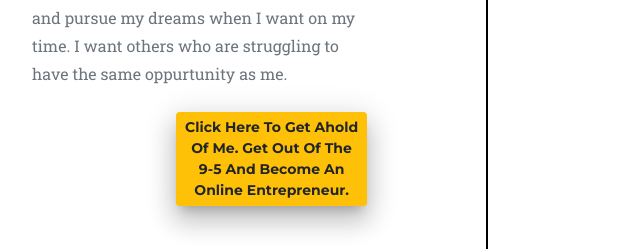
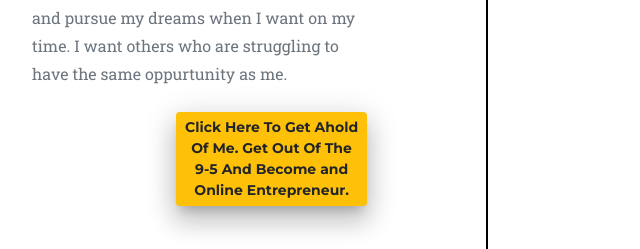
Before and after one commit to kadekhalifa/index, a plain HTML site: page index.html in a window 1280 px wide. Shown: the part 2608-2857 px from the top of the page, 153-793 px from the left. Drawn offline with Linux system fonts and the light colour scheme; a web font is replaced by a local one.

Commit message:
Add files via upload

```diff
--- a/index.html
+++ b/index.html
@@ -147,7 +147,7 @@
                               </p>
                               <br>
                               <p>
-                                <a href="mailto:itskadekhalifa@gmail.com" class="btn btn-warning btn-sm button-shadow"><strong>Click Here To Get Ahold <br> Of Me. Get Out Of The <br> 9-5 And Become An <br> Online Entrepreneur.</a></strong>
+                                <a href="mailto:itskadekhalifa@gmail.com" class="btn btn-warning btn-sm button-shadow"><strong>Click Here To Get Ahold <br> Of Me. Get Out Of The <br> 9-5 And Become and <br> Online Entrepreneur.</a></strong>
                               </p>
                             </div>
                           </div>
```
